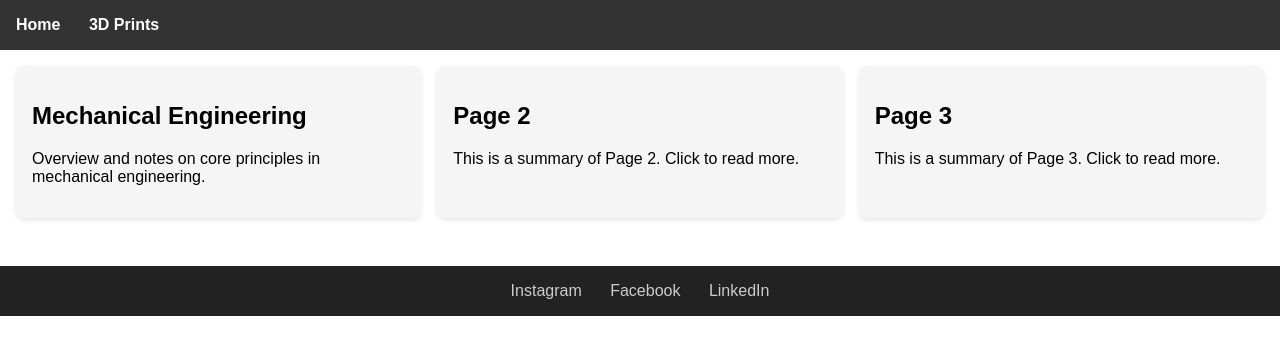
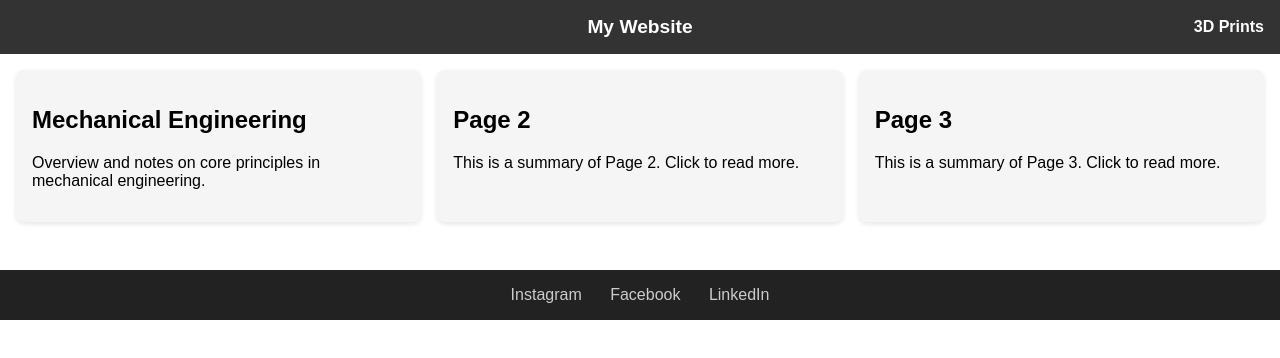
Before and after one commit to PEROLEr/info-3d, a plain HTML site: page index.html in a window 1280 px wide. Drawn offline with Linux system fonts and the light colour scheme.

Commit message:
Styles Change

```diff
--- a/css/styles.css
+++ b/css/styles.css
@@ -5,13 +5,35 @@ body {
 
 nav {
   background-color: #333;
+  color: white;
+  display: flex;
+  justify-content: space-between;
+  align-items: center;
   padding: 1em;
 }
 
-nav a {
+.nav-left,
+.nav-right {
+  flex: 1;
+  display: flex;
+  justify-content: flex-end;
+}
+
+.nav-center {
+  flex: 1;
+  text-align: center;
+}
+
+.nav-title {
   color: white;
   text-decoration: none;
-  margin-right: 1.5em;
+  font-size: 1.2em;
+  font-weight: bold;
+}
+
+.nav-right a {
+  color: white;
+  text-decoration: none;
   font-weight: bold;
 }
 
--- a/index.html
+++ b/index.html
@@ -9,8 +9,13 @@
 <body>
 
   <nav>
-    <a href="index.html">Home</a>
-    <a href="https://example.com/3d-prints" target="_blank">3D Prints</a>
+    <div class="nav-left"></div>
+    <div class="nav-center">
+      <a href="index.html" class="nav-title">My Website</a>
+    </div>
+    <div class="nav-right">
+      <a href="https://example.com/3d-prints" target="_blank">3D Prints</a>
+    </div>
   </nav>
 
   <main>
```
Also changed, not shown: pages/mechanical-engineering-notes.html (+7 -2 lines), pages/template.html (+7 -2 lines).
